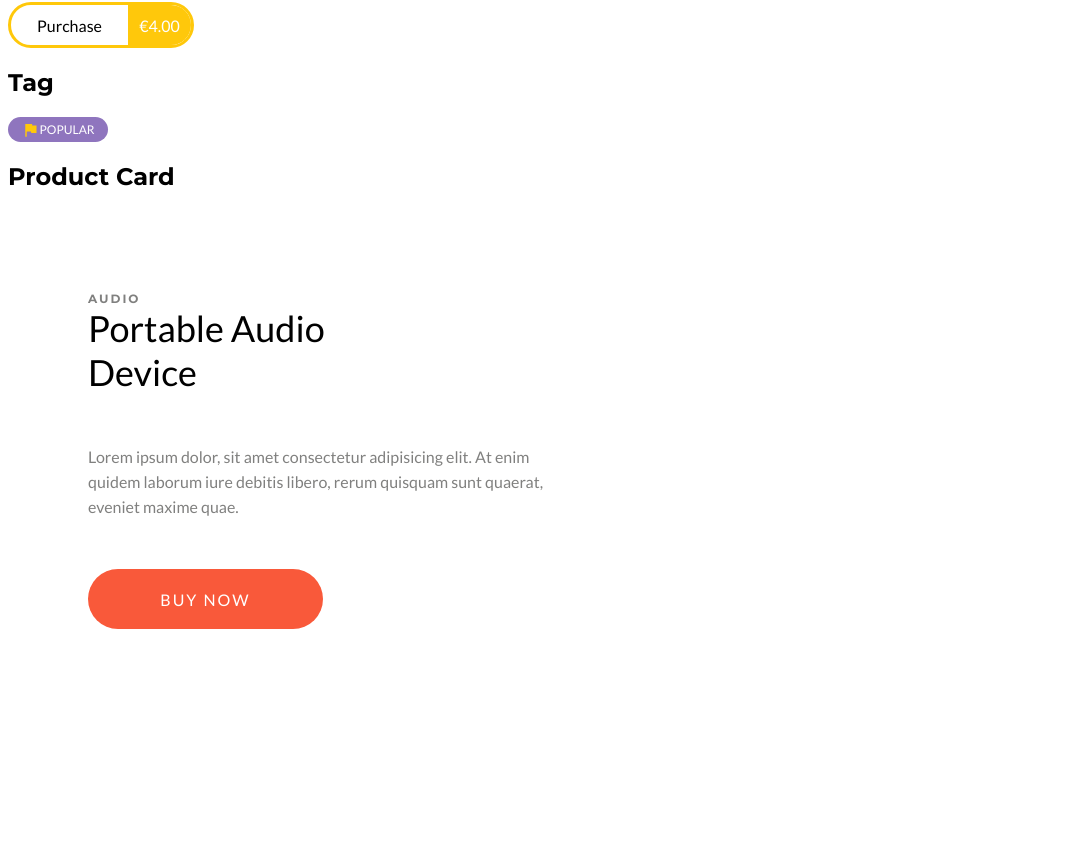
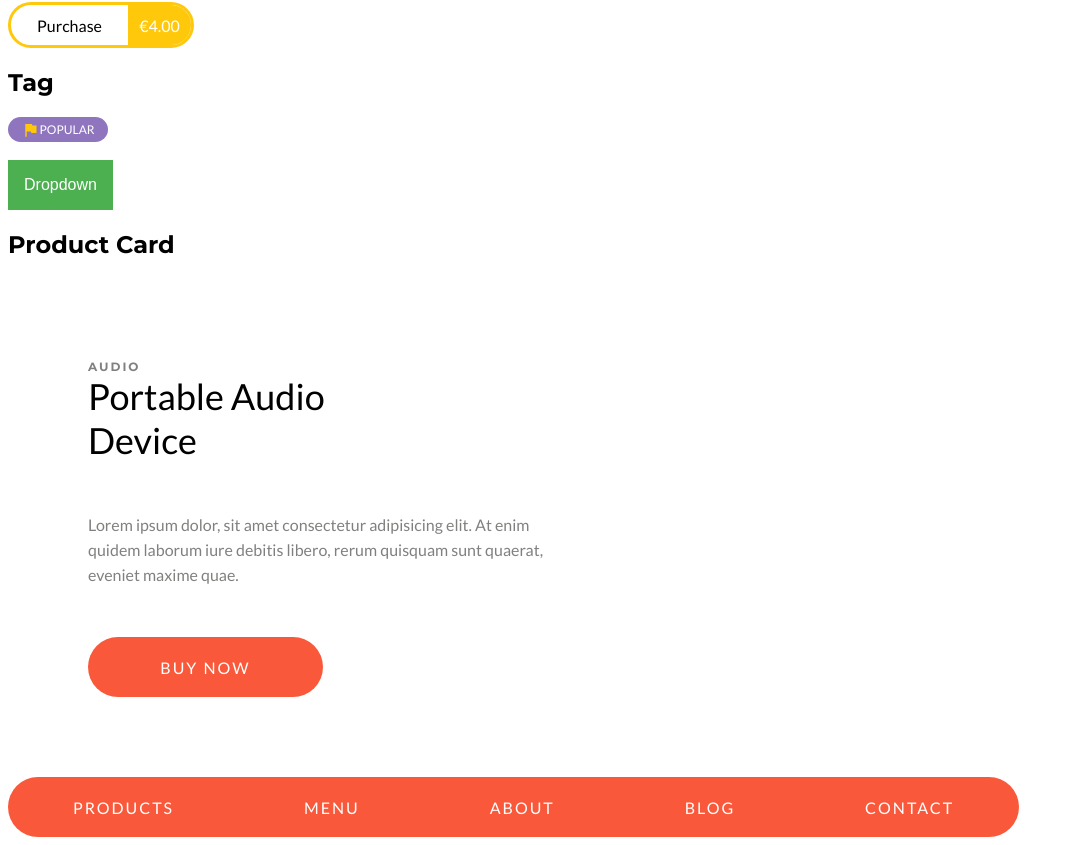
Before and after one commit to NiallEccles/Callisto, an Angular app: page /components in a window 1280 px wide. Shown: the part 396-1241 px from the top of the page, without its empty margins (0-1074 px from the left). Before the commit the page ends 1113 px from the top, so only its background shows below. Built offline with nearby package versions, Linux system fonts and the light colour scheme.

Commit message:
Started work on dropdown menu.

```diff
--- a/src/app/app.component.html
+++ b/src/app/app.component.html
@@ -7,11 +7,16 @@
 <pillbox price="4">Purchase</pillbox>
 <h2 class="mont">Tag</h2>
 <tag>Popular</tag>
+<dropdown></dropdown>
 <h2 class="mont">Product Card</h2>
-<product-card>
+<product-card
+ productType="Audio"
+ productName="Portable Audio Device"
+ productDescription="Lorem ipsum dolor, sit amet consectetur adipisicing elit. At enim quidem laborum iure debitis libero, rerum quisquam sunt quaerat, eveniet maxime quae.">
     <div cal-projection>
         <cal-button calLink="/components">
             Buy Now
         </cal-button>
     </div>
 </product-card>
+<bar></bar>
--- a/src/app/app.module.ts
+++ b/src/app/app.module.ts
@@ -7,6 +7,8 @@ import { CalButtonComponent } from './components/button/cal-button.component';
 import { PillboxComponent } from './components/pillbox/pillbox.component';
 import { TagComponent } from './components/tag/tag.component';
 import { ProductCardComponent } from './components/product-card/product-card.component';
+import { BarComponent } from './components/navigation/bar/bar.component';
+import { DropdownComponent } from './components/dropdown/dropdown.component';
 
 const appRoutes: Routes = [
   { path: '', component: AppComponent },
@@ -21,6 +23,8 @@ const appRoutes: Routes = [
     PillboxComponent,
     TagComponent,
     ProductCardComponent,
+    BarComponent,
+    DropdownComponent,
   ],
   imports: [
     BrowserModule,
--- /dev/null
+++ b/src/app/components/dropdown/dropdown.component.css
@@ -0,0 +1,34 @@
+.dropbtn {
+    background-color: #4CAF50;
+    color: white;
+    padding: 16px;
+    font-size: 16px;
+    border: none;
+}
+
+.dropdown {
+    position: relative;
+    display: inline-block;
+}
+
+.dropdown-content {
+    display: none;
+    position: absolute;
+    background-color: #f1f1f1;
+    min-width: 160px;
+    box-shadow: 0px 8px 16px 0px rgba(0,0,0,0.2);
+    z-index: 1;
+}
+
+.dropdown-content a {
+    color: black;
+    padding: 12px 16px;
+    text-decoration: none;
+    display: block;
+}
+
+.dropdown-content a:hover {background-color: #ddd;}
+
+.dropdown.show-dropdown .dropdown-content {display: block;}
+
+.dropdown:hover .dropbtn {background-color: #3e8e41;}
--- /dev/null
+++ b/src/app/components/dropdown/dropdown.component.html
@@ -0,0 +1,9 @@
+<br>
+<div class="dropdown" (click)="toggleDropdown()" [ngClass]="{'show-dropdown':show === true}">
+    <button class="dropbtn">Dropdown</button>
+    <div class="dropdown-content">
+      <a href="#">Link 1</a>
+      <a href="#">Link 2</a>
+      <a href="#">Link 3</a>
+    </div>
+  </div>
--- /dev/null
+++ b/src/app/components/dropdown/dropdown.component.ts
@@ -0,0 +1,28 @@
+import { Component, OnInit } from '@angular/core';
+
+@Component({
+  selector: 'dropdown',
+  templateUrl: './dropdown.component.html',
+  styleUrls: ['./dropdown.component.css']
+})
+export class DropdownComponent implements OnInit {
+
+  private show: boolean;
+
+  constructor() {
+    this.show = false;
+   }
+
+  ngOnInit() {
+  }
+
+  private toggleDropdown(){
+    if(this.show == true){
+      this.show = false;
+    }
+    else{
+      this.show = true;
+    }
+  }
+
+}
--- /dev/null
+++ b/src/app/components/navigation/bar/bar.component.css
@@ -0,0 +1,38 @@
+.bar{
+    width: 80%;
+    height: 60px;
+    border-radius: 50%;
+    color: #ffffff;
+    background: var(--primary);
+    border-bottom-left-radius: 50px;
+    border-top-left-radius: 50px;
+    border-top-right-radius: 50px;
+    border-bottom-right-radius: 50px;
+    text-transform: uppercase;
+    display: flex;
+    align-items: center;
+    justify-content: center;
+    text-align: center;
+    font-family: 'Lato', sans-serif;
+    letter-spacing: 2px;
+    cursor: pointer;
+}
+
+.bar-container{
+    display: block;
+    width: 100%;
+}
+
+.bar-list{
+    list-style-type: none;
+    display: flex;
+    padding: 0;
+    align-items: center;
+    justify-content: center;
+}
+
+.bar-list-item{
+    display: flex;
+    flex-direction: column;
+    flex-grow: 1;
+}
--- /dev/null
+++ b/src/app/components/navigation/bar/bar.component.html
@@ -0,0 +1,11 @@
+<div class="bar">
+  <div class="bar-container">
+    <ul class="bar-list">
+      <li class="bar-list-item">Products</li>
+      <li class="bar-list-item">Menu</li>
+      <li class="bar-list-item">About</li>
+      <li class="bar-list-item">Blog</li>
+      <li class="bar-list-item">Contact</li>
+    </ul>
+  </div>
+</div>
--- /dev/null
+++ b/src/app/components/navigation/bar/bar.component.ts
@@ -0,0 +1,30 @@
+import { Component, OnInit } from '@angular/core';
+
+@Component({
+  selector: 'bar',
+  templateUrl: './bar.component.html',
+  styleUrls: ['./bar.component.css']
+})
+export class BarComponent implements OnInit {
+
+  public innerWidth: any;
+
+  constructor() { }
+
+  public checkWindow(){
+    window.addEventListener("resize", ()=>{
+      this.innerWidth = window.innerWidth;
+      if(this.innerWidth > 620){
+        console.log(this.innerWidth);
+      }
+      else{
+        return;
+      }
+    });
+  }
+
+  ngOnInit() {
+    this.checkWindow();
+  }
+
+}
--- a/src/app/components/product-card/product-card.component.html
+++ b/src/app/components/product-card/product-card.component.html
@@ -1,10 +1,10 @@
 <div class="product-card">
   <div class="product-info">
-    <div class="product-type mont">Audio</div>
-    <div class="product-name lato">Portable Audio Device</div>
+    <div class="product-type mont">{{ productType }}</div>
+    <div class="product-name lato">{{ productName }}</div>
   </div>
   <div class="product-description lato">
-    Lorem ipsum dolor, sit amet consectetur adipisicing elit. At enim quidem laborum iure debitis libero, rerum quisquam sunt quaerat, eveniet maxime quae.
+      {{ productDescription }}
   </div>
   <ng-content select="[cal-projection]"></ng-content>
 </div>
--- a/src/app/components/product-card/product-card.component.ts
+++ b/src/app/components/product-card/product-card.component.ts
@@ -1,4 +1,4 @@
-import { Component, OnInit } from '@angular/core';
+import { Component, OnInit, Input } from '@angular/core';
 
 @Component({
   selector: 'product-card',
@@ -7,6 +7,10 @@ import { Component, OnInit } from '@angular/core';
 })
 export class ProductCardComponent implements OnInit {
 
+  @Input() productType: string;
+  @Input() productName: string;
+  @Input() productDescription: string;
+
   constructor() { }
 
   ngOnInit() {
```
Also changed, not shown: 2 other files (tests, documents, lock files or other folders).
